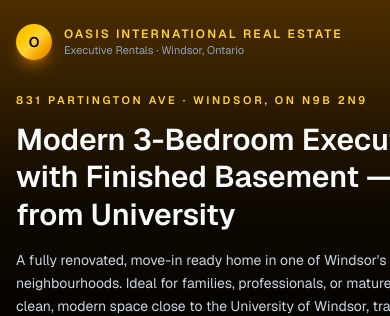
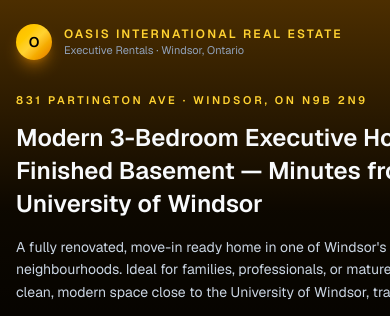
Before and after one commit to oasisinternationalholdingsinc-cyber/oasis-real-estate, a Next.js app: page / in a window 390 px wide. Shown: the top 316 px of the page. Built offline with nearby package versions, Linux system fonts and the light colour scheme.

Commit message:
Tweak hero heading for mobile

```diff
--- a/app/page.tsx
+++ b/app/page.tsx
@@ -102,7 +102,7 @@
   return (
     <div className="min-h-screen bg-black text-slate-100">
       {/* Top gradient backdrop */}
-      <div className="absolute inset-x-0 top-0 h-[420px] bg-gradient-to-b from-amber-500/30 via-amber-500/5 to-transparent pointer-events-none" />
+      <div className="pointer-events-none absolute inset-x-0 top-0 h-[420px] bg-gradient-to-b from-amber-500/30 via-amber-500/5 to-transparent" />
 
       {/* Page wrapper */}
       <div className="relative mx-auto flex min-h-screen max-w-6xl flex-col px-4 pb-16 pt-6 sm:px-6 lg:px-8">
@@ -144,13 +144,25 @@
         {/* HERO */}
         <section className="mt-4 grid gap-10 lg:grid-cols-[minmax(0,1.4fr)_minmax(0,1fr)] lg:items-start">
           {/* Left: Text */}
-          <div>
+          <div className="w-full">
             <p className="text-[11px] font-semibold uppercase tracking-[0.24em] text-amber-300">
               831 Partington Ave · Windsor, ON N9B 2N9
             </p>
-            <h1 className="mt-3 text-3xl font-semibold leading-tight text-slate-50 sm:text-4xl">
-              Modern 3-Bedroom Executive Home with Finished Basement&nbsp;—
-              Minutes from University
+            <h1
+              className="
+                mt-3
+                text-2xl
+                sm:text-3xl
+                md:text-4xl
+                font-semibold
+                leading-snug
+                sm:leading-tight
+                text-slate-50
+                break-words
+              "
+            >
+              Modern 3-Bedroom Executive Home with Finished Basement — Minutes
+              from the University of Windsor
             </h1>
 
             <p className="mt-4 max-w-xl text-sm leading-relaxed text-slate-300">
@@ -203,7 +215,9 @@
               </div>
               <div>
                 <dt className="text-slate-500">Utilities</dt>
-                <dd className="font-medium">Tenant responsible for all utilities</dd>
+                <dd className="font-medium">
+                  Tenant responsible for all utilities
+                </dd>
               </div>
             </dl>
           </div>
```
